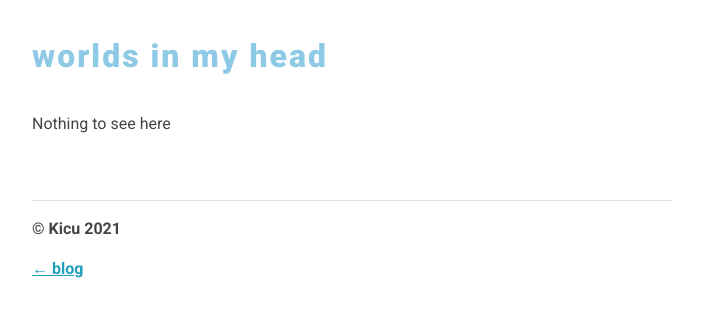
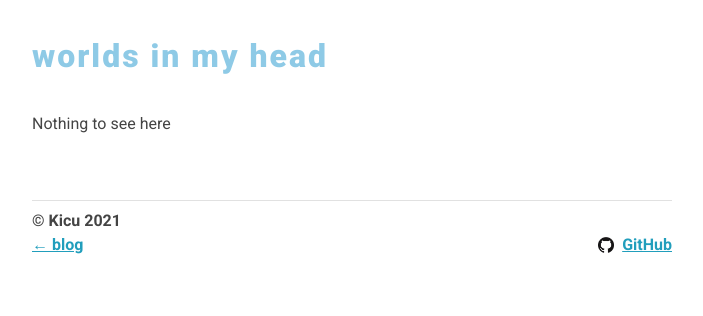
Before and after one commit to Kicu/blog, a Next.js app: page / in a window 1280 px wide. Shown: the top 316 px of the page, without its empty margins (288-991 px from the left). Built offline with nearby package versions, Linux system fonts and the light colour scheme.

Commit message:
feat(Footer): add github project link to footer

```diff
--- a/components/Footer.tsx
+++ b/components/Footer.tsx
@@ -3,10 +3,22 @@ import Link from 'next/link';
 function Footer() {
   return (
     <footer className="footer">
-      <p>© Kicu 2021</p>
-      <Link href="/posts">
+      <div className="footer__footerLeft">
+        <span>© Kicu 2021</span>
+        <Link href="/posts">
           <a>← blog</a>
-      </Link>
+        </Link>
+      </div>
+      <div className="footer__footerRight">
+        <a href="https://github.com/Kicu/blog" className="footer__githubLink">
+          <img
+            src="/images/github-mark.png"
+            alt="github-mark"
+            className="footer__githubMark"
+          />
+          GitHub
+        </a>
+      </div>
     </footer>
   );
 }
--- a/styles/index.css
+++ b/styles/index.css
@@ -68,7 +68,30 @@ a {
 .footer {
     margin-top: calc(var(--space-l) * 2);
     border-top: 1px solid var(--color-lightgrey);
+    padding-top: var(--space-s);
+    display: flex;
+    justify-content: space-between;
     font-weight: var(--font-weight-medium);
+}
+
+.footer .footer__footerLeft {
+    display: inline-flex;
+    flex-direction: column;
+}
+
+.footer .footer__footerRight {
+    display: inline-flex;
+    align-items: flex-end;
+}
+
+.footer .footer__footerRight .footer__githubLink {
+    display: flex;
+    align-items: center;
+}
+
+.footer .footer__footerRight .footer__githubLink .footer__githubMark {
+    width: var(--space-m);
+    padding-right: var(--space-s);
 }
 
 /* Posts page */
```
Also changed, not shown: public/images/github-mark.png (added).
